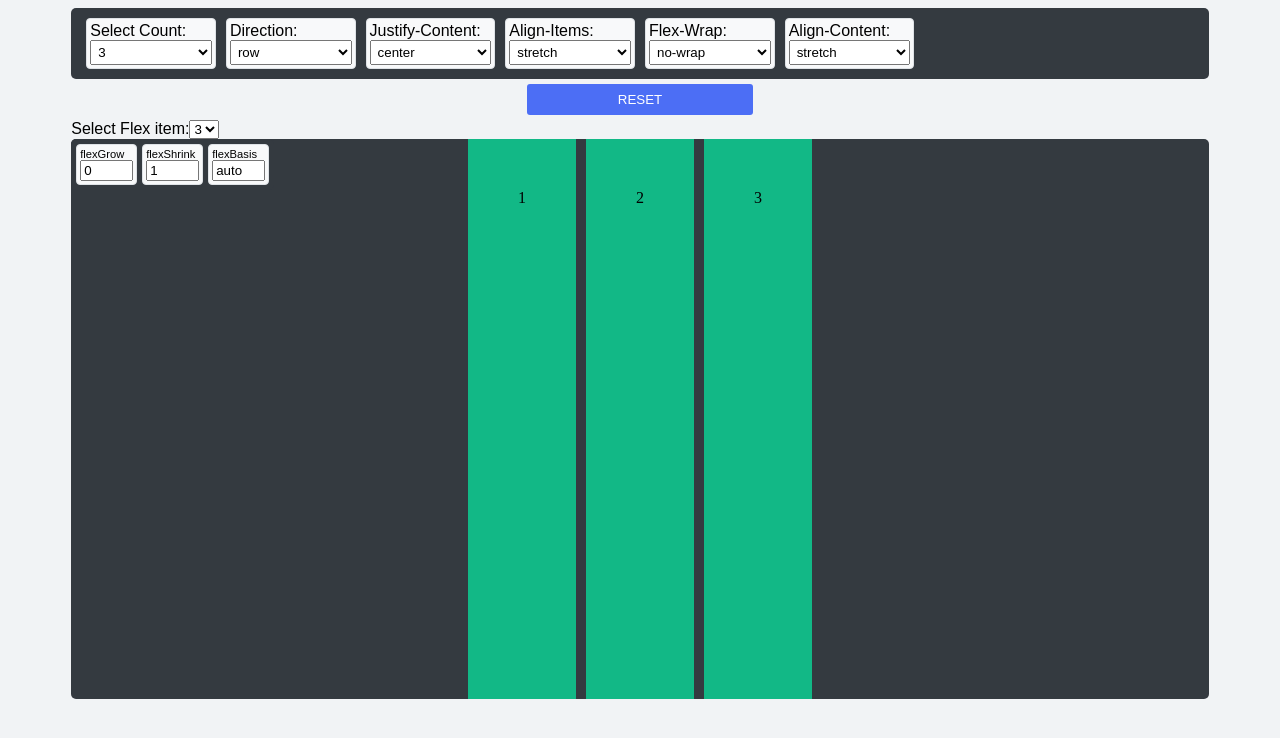
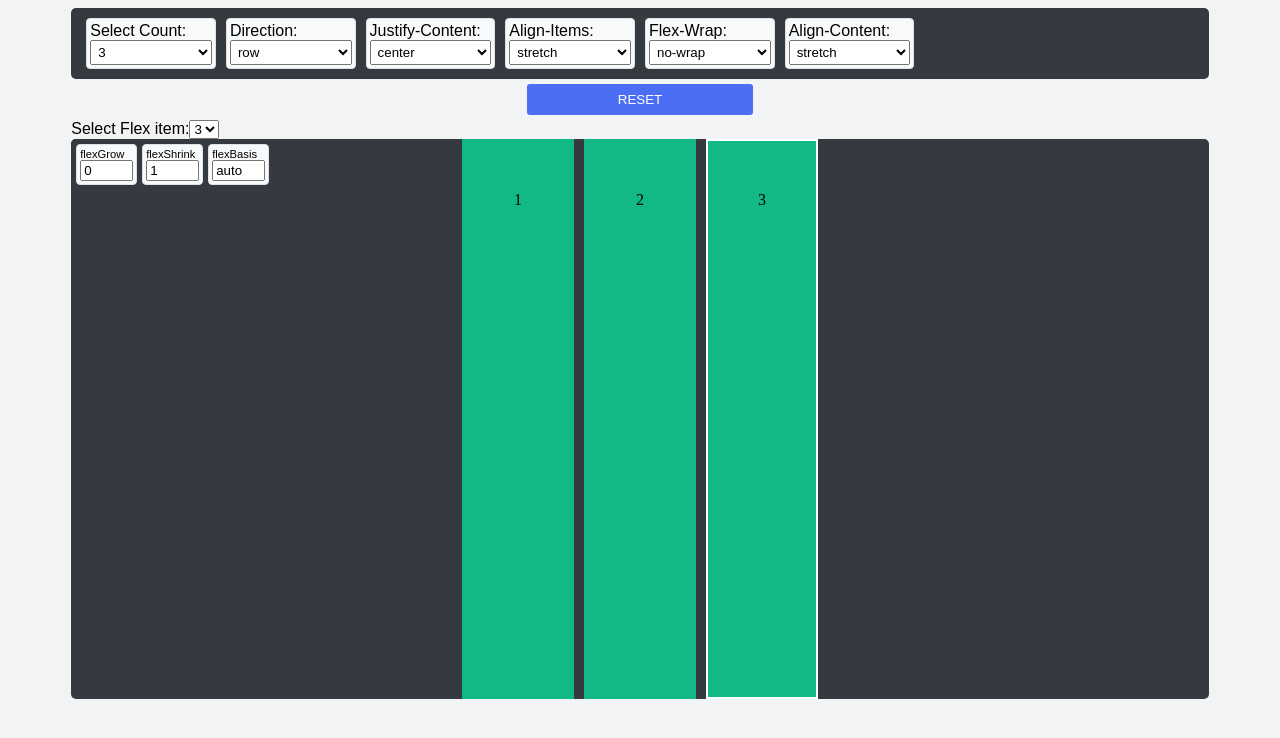
Before and after one commit to YutaMoriJP/Flexbox-Playground, a React (Create React App) app: page / in a window 1280 px wide. Shown: the top 738 px of the page. Built offline with nearby package versions, Linux system fonts and the light colour scheme.

Commit message:
added flex item styling

```diff
--- a/src/Container/Container.js
+++ b/src/Container/Container.js
@@ -77,7 +77,12 @@ const BoxDisplay = ({ count, index, self, isReset }) => {
           </Form>
         </Child>
       )}
-      <Box flexGrow={flexGrow} flexShrink={flexShrink} flexBasis={flexBasis}>
+      <Box
+        flexGrow={flexGrow}
+        flexShrink={flexShrink}
+        flexBasis={flexBasis}
+        active={+count === +index && 1}
+      >
         {index}
       </Box>
     </>
--- a/src/Container/styled/Article.js
+++ b/src/Container/styled/Article.js
@@ -24,6 +24,7 @@ const Article = styled.article`
 `;
 
 const Box = styled.article`
+border: ${(props) => (props.active ? "2px solid white" : `2px solid #12b886`)};
   box-sizing: border-box;
   background: #12b886;
   padding: 50px;
```
